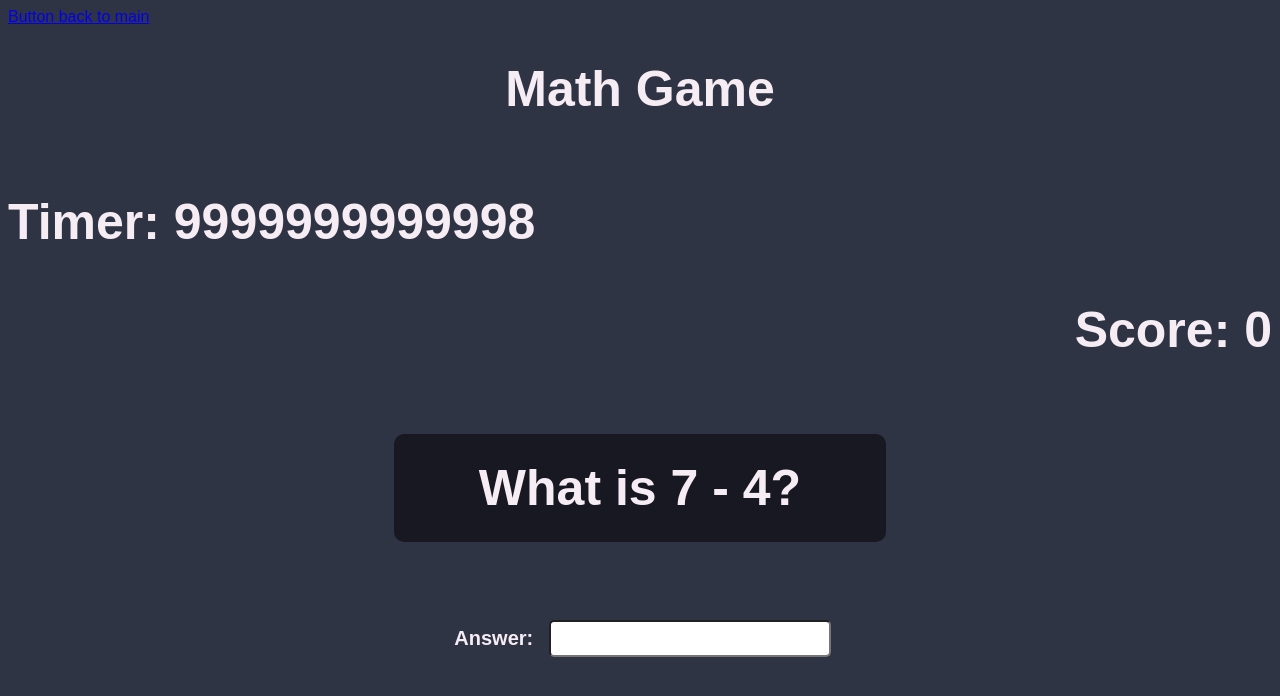
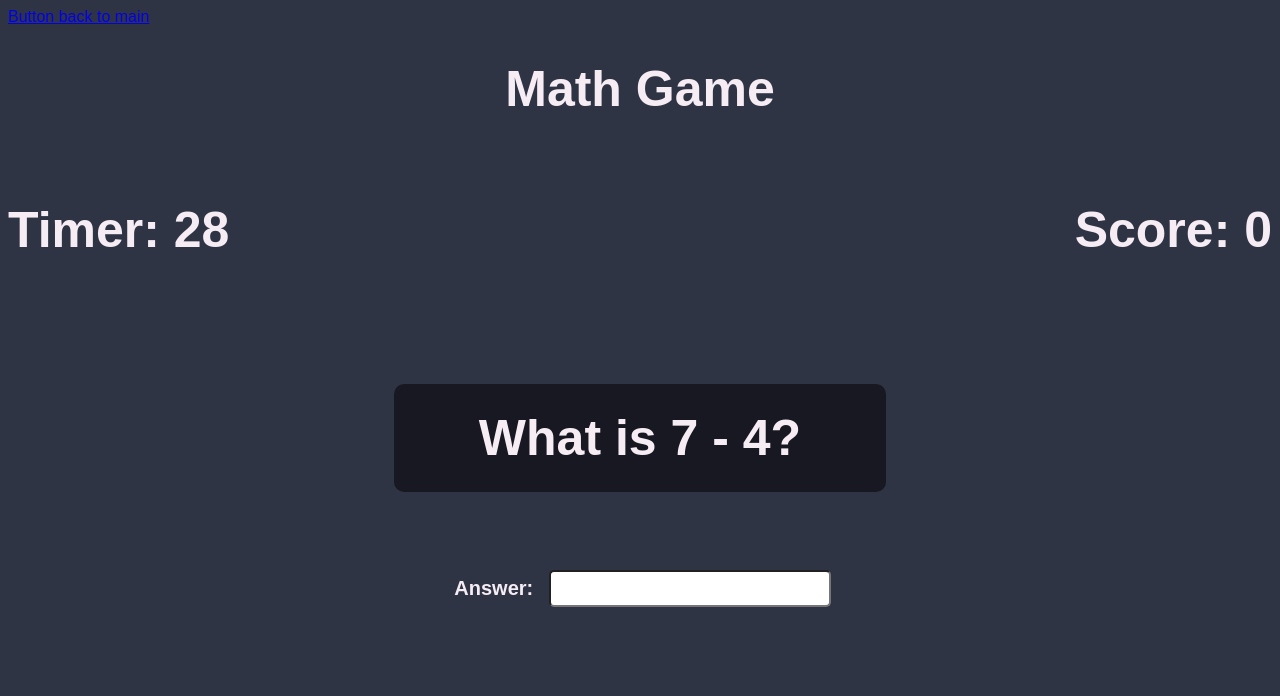
Before and after one commit to Ethan-Ramos11/MathQuizGameJS, a website built with Vite: page src/gameScreen.html in a window 1280 px wide. Both pictures are taken after a click on the button "Start Game". Built offline with nearby package versions, Linux system fonts and the light colour scheme.

Commit message:
Fixed issue where score and timer were not on the same row

```diff
--- a/src/gameScreen.html
+++ b/src/gameScreen.html
@@ -13,14 +13,14 @@
     <div id="playScreen">
       <button id="startGameButton">Start Game</button>
     </div>
-    <div class="container">
-      <div id="questionAndAnswer">
-        <h2 id="gameTimer">Timer: 30</h2>
-        <h3 id="score">Score: 0</h3>
-        <h3 id="question">What is 2 + 2</h3>
-        <label for="userAnswer">Answer:</label>
-        <input type="text" id="userAnswer" />
-      </div>
+    <div class="info">
+      <h3 id="gameTimer">Timer: 30</h3>
+      <h3 id="score">Score: 0</h3>
+    </div>
+    <div id="questionAndAnswer">
+      <h3 id="question">What is 2 + 2</h3>
+      <label for="userAnswer">Answer:</label>
+      <input type="text" id="userAnswer" />
     </div>
   </body>
 </html>
--- a/src/modules/gameLogic.js
+++ b/src/modules/gameLogic.js
@@ -66,8 +66,12 @@ export const displayPrompt = () => {
 export const checkAnswer = (userInput) => {
   if (userInput === currGameData.currentPromptAndAnswer[1]) {
     currGameData.score++;
-    document.getElementById("score").innerHTML = `Score: ${currGameData.score}`;
+    displayScore();
   }
+};
+
+export const displayScore = () => {
+  document.getElementById("score").innerHTML = `Score: ${currGameData.score}`;
 };
 
 export const startGame = () => {
--- a/src/modules/timerModules.js
+++ b/src/modules/timerModules.js
@@ -1,5 +1,5 @@
 import * as gameLogic from "./gameLogic.js";
-let remainingTime = 10000000000000;
+let remainingTime = 30;
 let timer;
 export const timerElement = document.getElementById("gameTimer");
 timerElement.style.display = "none";
@@ -14,6 +14,7 @@ export const displayTimer = () => {
     remainingTime = 30;
     gameLogic.currGameData.gameStarted = false;
     window.location.href = "results.html";
+    gameLogic.displayScore();
   }
 };
 
--- a/src/style.css
+++ b/src/style.css
@@ -59,7 +59,6 @@ button {
   font-weight: bold;
 }
 #questionAndAnswer {
-  display: flex;
   text-align: center;
 }
 
@@ -85,7 +84,6 @@ button {
 }
 
 #score {
-  text-align: right;
   font-size: 50px;
 }
 
@@ -97,3 +95,9 @@ label {
   padding: 5px;
   font-weight: bold;
 }
+
+.info {
+  display: flex;
+  justify-content: space-between;
+  align-items: center;
+}
```
Also changed, not shown: src/results.html (+7 -0 lines).
